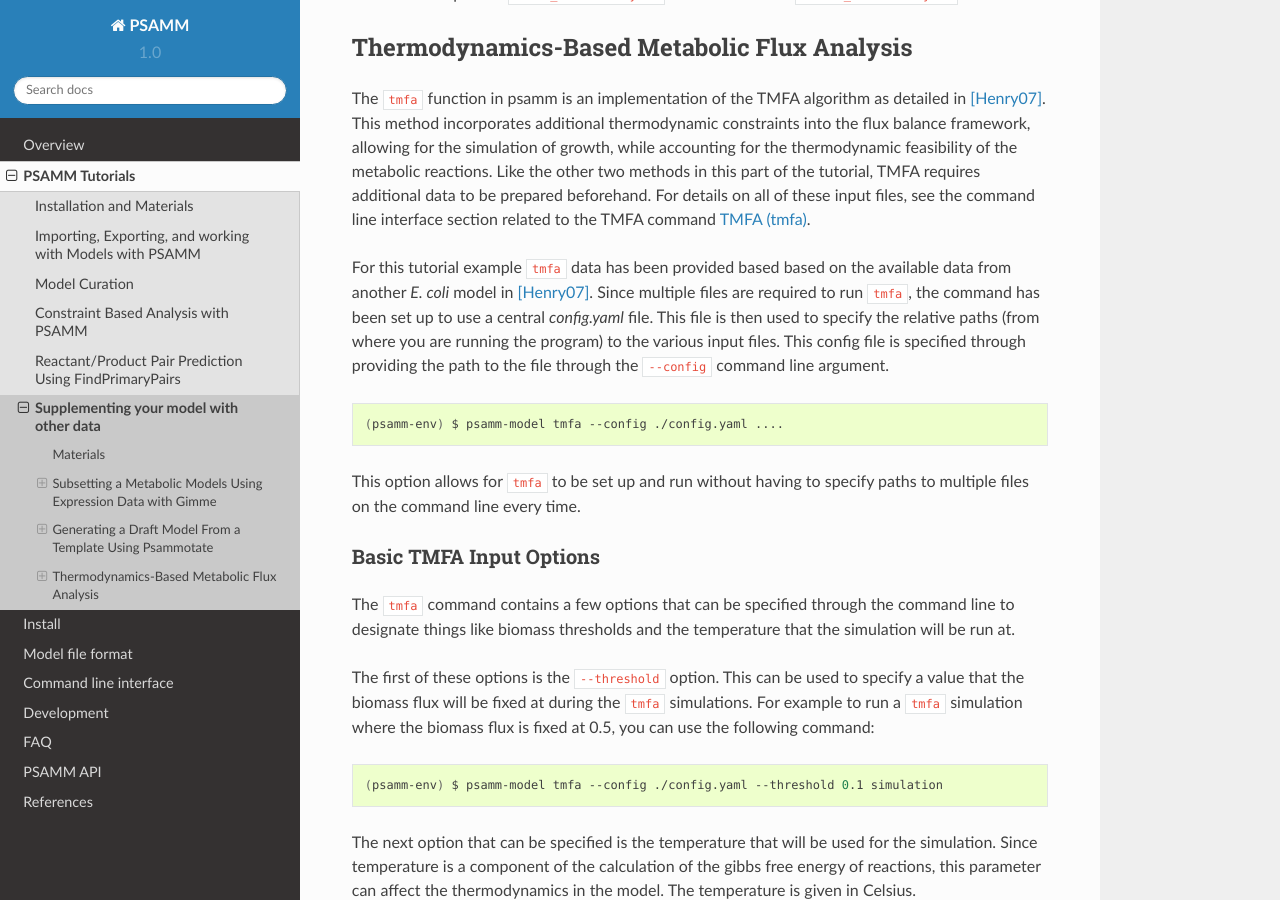
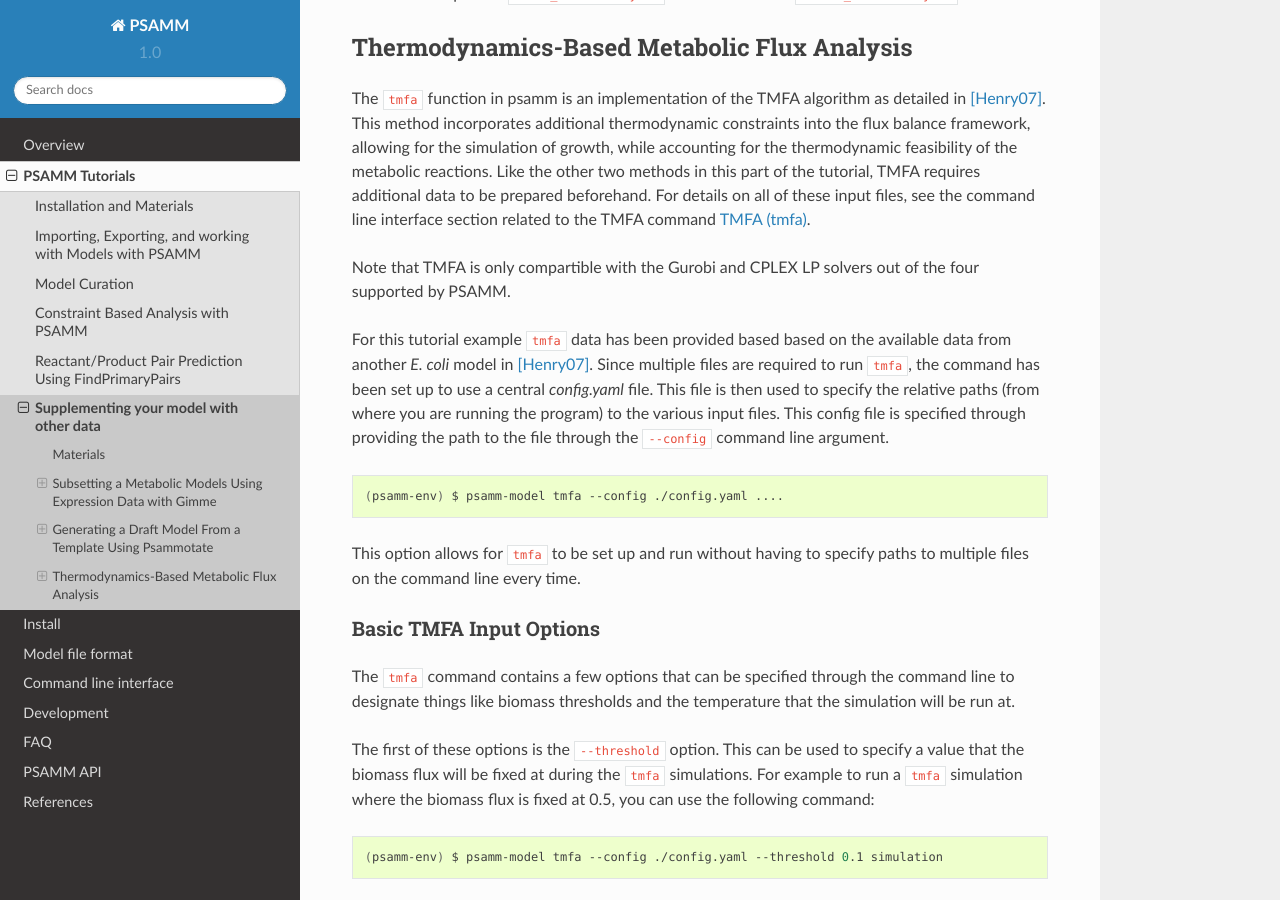
Before and after one commit to zhanglab/psamm, a Sphinx documentation site: the page built from docs/tutorial/applying_supplemental_data.rst, in a window 1280 px wide and 900 px high, scrolled down 4246 px. Built offline with Sphinx 7.4.7 and the Read the Docs theme 2.0.0, drawn with Linux system fonts in a browser that asks for light colours.

Commit message:
Added which solvers were compatible with TMFA

```diff
--- a/docs/tutorial/applying_supplemental_data.rst
+++ b/docs/tutorial/applying_supplemental_data.rst
@@ -217,6 +217,9 @@ TMFA requires additional data to be prepared beforehand. For details on all
 of these input files, see the command line interface section related to the
 TMFA command :ref:`commands-tmfa`.
 
+Note that TMFA is only compartible with the Gurobi and CPLEX LP solvers out
+of the four supported by PSAMM.
+
 For this tutorial example ``tmfa`` data has been provided based based on the
 available data from another *E. coli* model in [Henry07]_. Since multiple
 files are required to run ``tmfa``, the command has been set up to use a
```
